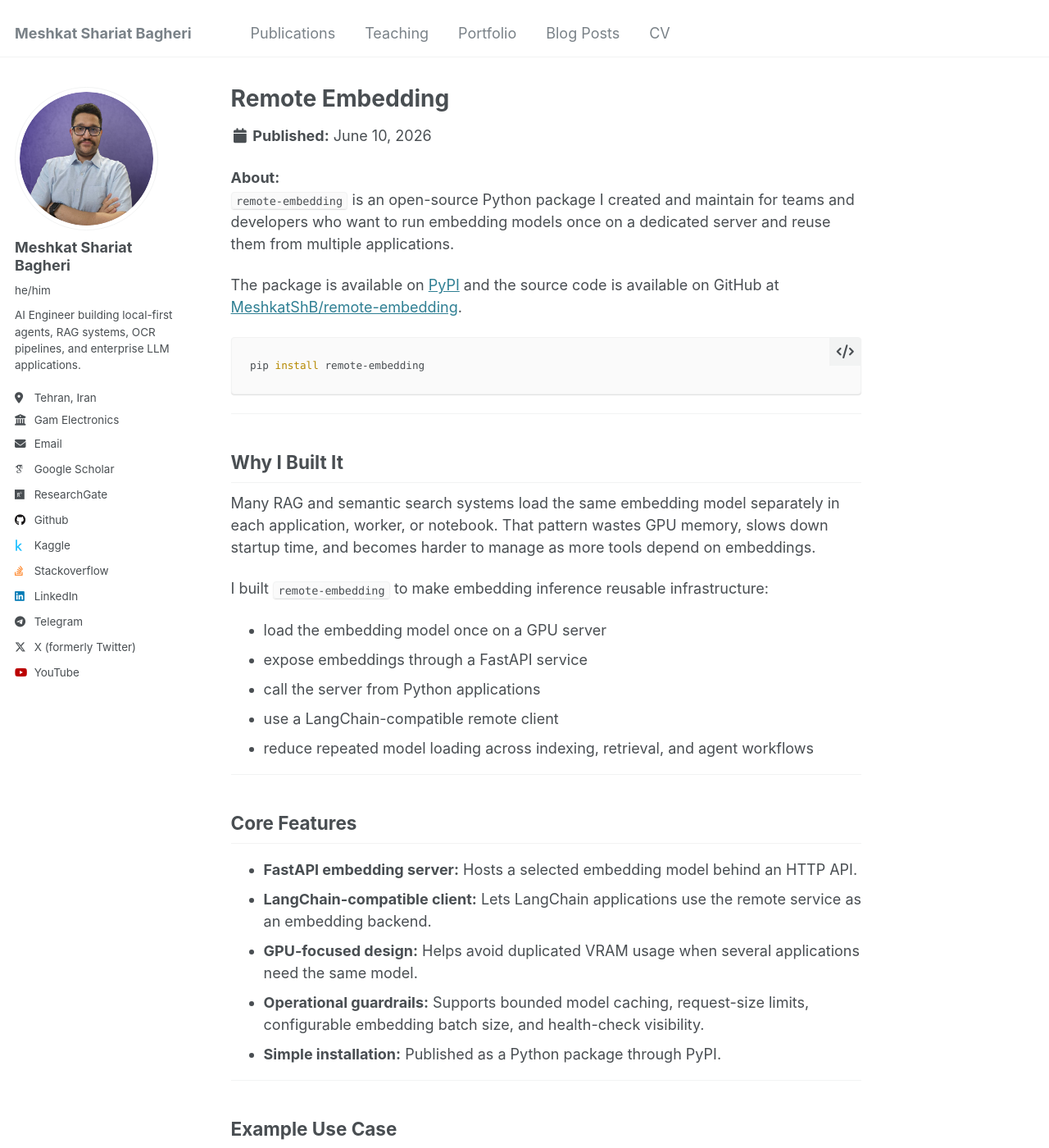
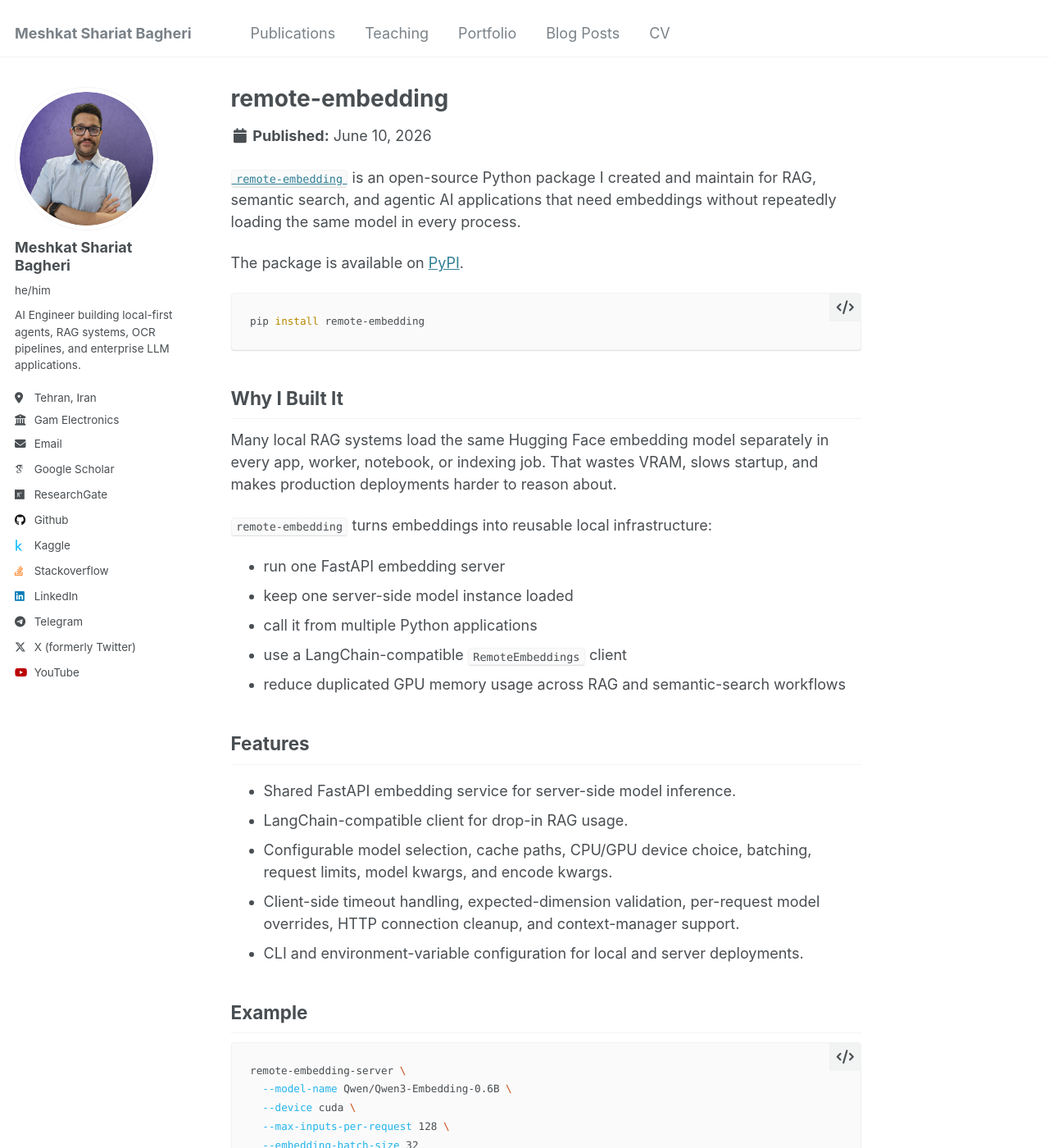
Before and after one commit to MeshkatShB/meshkatshb.github.io, a Jekyll site: the page built from _portfolio/RemoteEmbedding.md, in a window 1280 px wide and 1400 px high. Shown: the whole window at 82% size. Built offline with Jekyll 4.4.1, drawn with Linux system fonts in a browser that asks for light colours; some web fonts are replaced; some of the changed text lies outside the part shown.

Commit message:
feat(portfolio): updated wording for remote embedding

````diff
--- a/_portfolio/RemoteEmbedding.md
+++ b/_portfolio/RemoteEmbedding.md
@@ -1,75 +1,51 @@
 ---
-title: "Remote Embedding"
-excerpt: "A PyPI package I built to run embedding models as a shared FastAPI service, reducing duplicated GPU memory usage across RAG and LLM applications."
+title: "remote-embedding"
+excerpt: "A PyPI package that exposes embedding models through a shared FastAPI server and LangChain-compatible RemoteEmbeddings client."
 collection: portfolio
 priority: 0
 ---
 
-**About:**
-`remote-embedding` is an open-source Python package I created and maintain for teams and developers who want to run embedding models once on a dedicated server and reuse them from multiple applications.
+[`remote-embedding`](https://github.com/MeshkatShB/remote-embedding) is an open-source Python package I created and maintain for RAG, semantic search, and agentic AI applications that need embeddings without repeatedly loading the same model in every process.
 
-The package is available on [PyPI](https://pypi.org/project/remote-embedding/) and the source code is available on GitHub at [MeshkatShB/remote-embedding](https://github.com/MeshkatShB/remote-embedding).
+The package is available on [PyPI](https://pypi.org/project/remote-embedding/).
 
 ```bash
 pip install remote-embedding
 ```
 
----
-
 ## Why I Built It
 
-Many RAG and semantic search systems load the same embedding model separately in each application, worker, or notebook. That pattern wastes GPU memory, slows down startup time, and becomes harder to manage as more tools depend on embeddings.
+Many local RAG systems load the same Hugging Face embedding model separately in every app, worker, notebook, or indexing job. That wastes VRAM, slows startup, and makes production deployments harder to reason about.
 
-I built `remote-embedding` to make embedding inference reusable infrastructure:
+`remote-embedding` turns embeddings into reusable local infrastructure:
 
-- load the embedding model once on a GPU server
-- expose embeddings through a FastAPI service
-- call the server from Python applications
-- use a LangChain-compatible remote client
-- reduce repeated model loading across indexing, retrieval, and agent workflows
+- run one FastAPI embedding server
+- keep one server-side model instance loaded
+- call it from multiple Python applications
+- use a LangChain-compatible `RemoteEmbeddings` client
+- reduce duplicated GPU memory usage across RAG and semantic-search workflows
 
----
+## Features
 
-## Core Features
+- Shared FastAPI embedding service for server-side model inference.
+- LangChain-compatible client for drop-in RAG usage.
+- Configurable model selection, cache paths, CPU/GPU device choice, batching, request limits, model kwargs, and encode kwargs.
+- Client-side timeout handling, expected-dimension validation, per-request model overrides, HTTP connection cleanup, and context-manager support.
+- CLI and environment-variable configuration for local and server deployments.
 
-- **FastAPI embedding server:** Hosts a selected embedding model behind an HTTP API.
-- **LangChain-compatible client:** Lets LangChain applications use the remote service as an embedding backend.
-- **GPU-focused design:** Helps avoid duplicated VRAM usage when several applications need the same model.
-- **Operational guardrails:** Supports bounded model caching, request-size limits, configurable embedding batch size, and health-check visibility.
-- **Simple installation:** Published as a Python package through PyPI.
-
----
-
-## Example Use Case
-
-A common workflow is to run one embedding server for a model such as `Qwen/Qwen3-Embedding-0.6B`, then let multiple RAG pipelines, background indexing jobs, and local tools send embedding requests to that shared service.
+## Example
 
 ```bash
 remote-embedding-server \
   --model-name Qwen/Qwen3-Embedding-0.6B \
   --device cuda \
-  --max-loaded-models 1 \
   --max-inputs-per-request 128 \
   --embedding-batch-size 32
 ```
 
----
+## Technologies
 
-## Technologies Used
+Python, FastAPI, LangChain, Hugging Face embedding models, CUDA-oriented deployment, and PyPI packaging.
 
-- Python
-- FastAPI
-- LangChain
-- Sentence Transformers / embedding models
-- CUDA-oriented GPU deployment
-
----
-
-## Key Takeaways
-
-- I designed and implemented `remote-embedding` as a practical infrastructure package for embedding-heavy AI systems.
-- The package targets real RAG and semantic search workloads where repeated embedding model loading becomes expensive.
-- The project reflects my work in LLM infrastructure, retrieval systems, GPU optimization, and production-minded AI tooling.
-
-**Explore the package:** [PyPI](https://pypi.org/project/remote-embedding/)
-**Explore the source code:** [GitHub](https://github.com/MeshkatShB/remote-embedding)
+**Source:** [GitHub](https://github.com/MeshkatShB/remote-embedding)
+**Package:** [PyPI](https://pypi.org/project/remote-embedding/)
````
